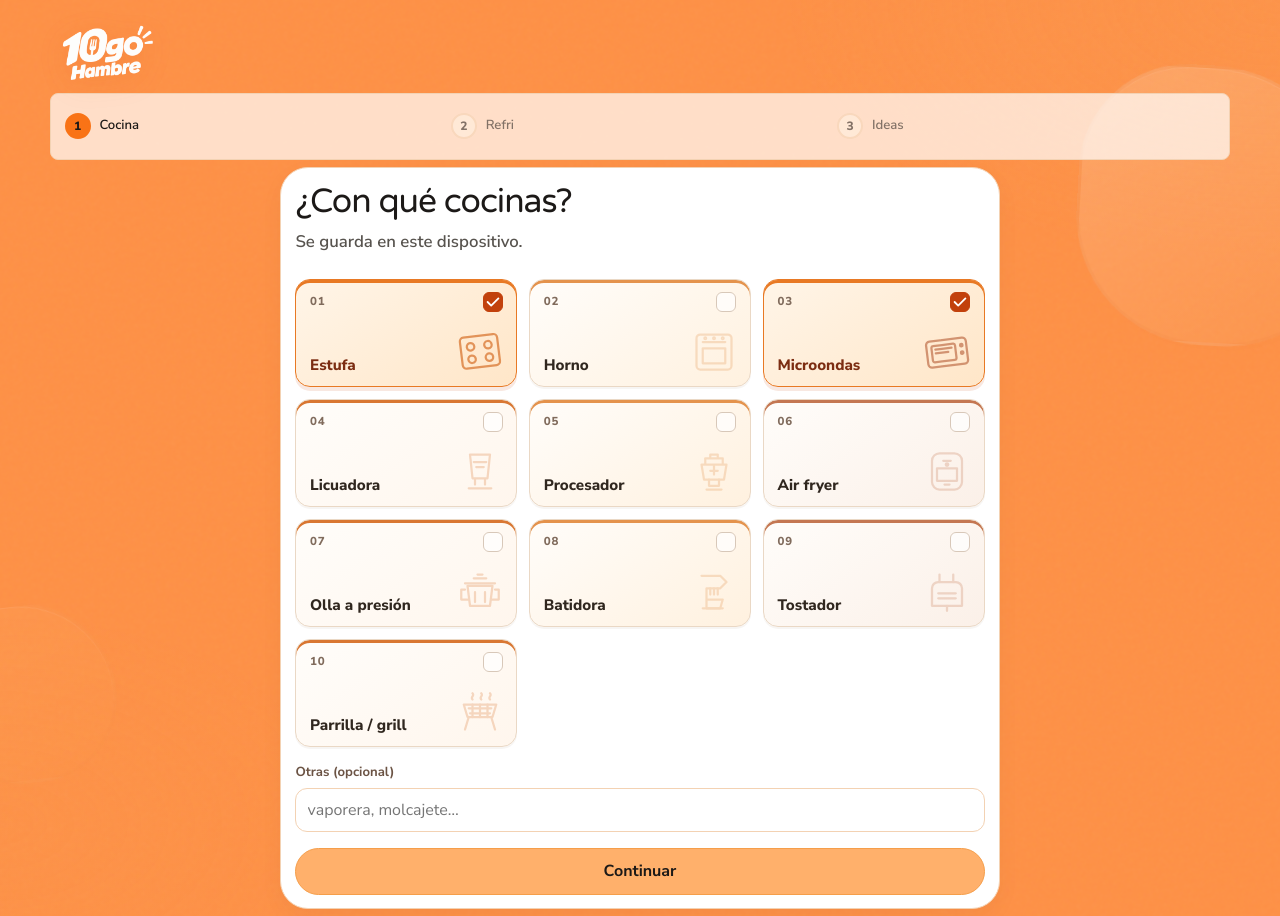
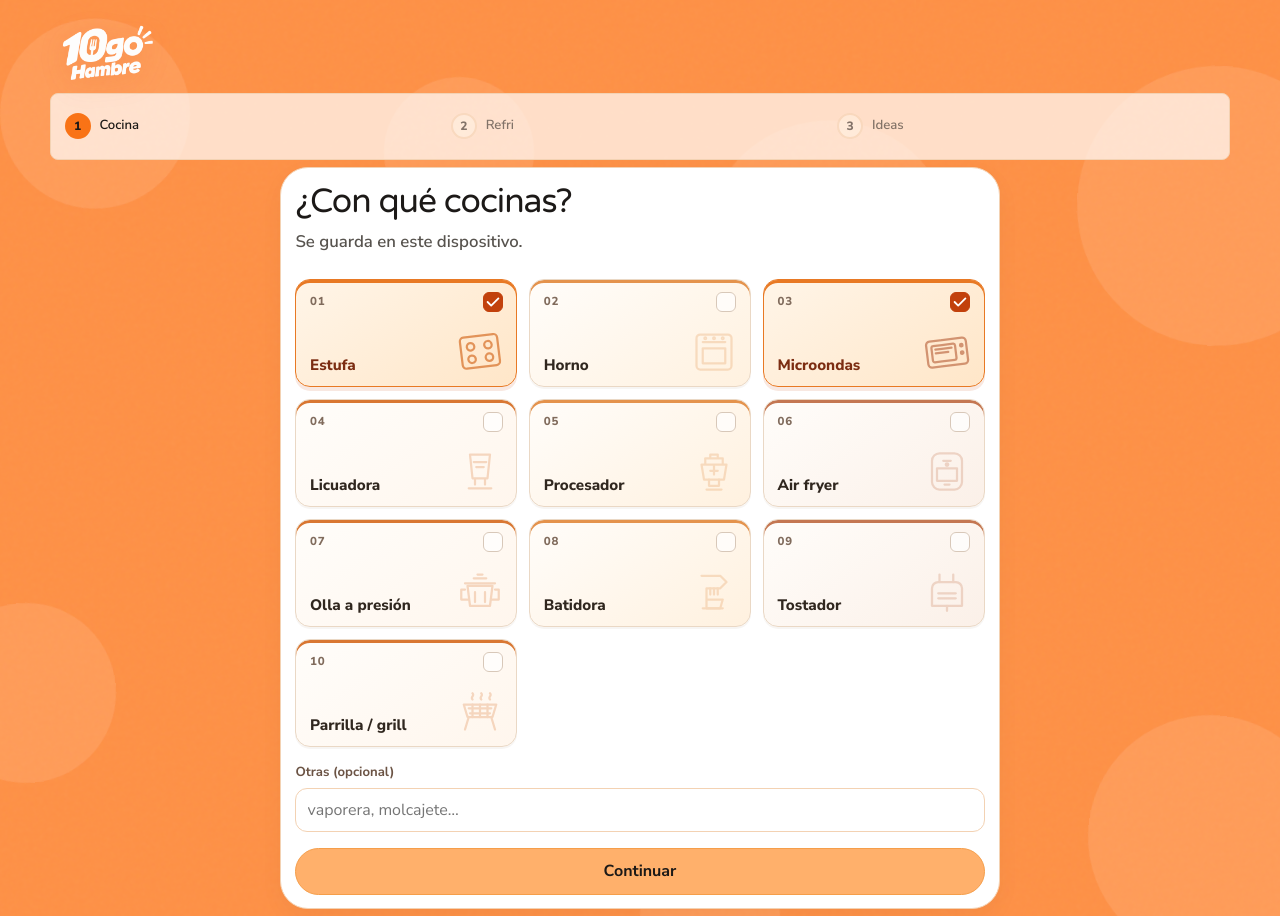
Before and after one commit to Zito0os/Codellege_Ollama, a React (Vite) app in the folder frontend/: page / in a window 1280 px wide. Built offline with nearby package versions, Linux system fonts and the light colour scheme.

Commit message:
Ui_mewjora

```diff
--- a/frontend/src/components/Ambient.jsx
+++ b/frontend/src/components/Ambient.jsx
@@ -4,6 +4,13 @@
       <div className="ambient__shape ambient__shape--a" data-float aria-hidden="true" />
       <div className="ambient__shape ambient__shape--b" data-float aria-hidden="true" />
       <div className="ambient__shape ambient__shape--c" data-float aria-hidden="true" />
+      <div className="ambient__shape ambient__shape--d" data-float aria-hidden="true" />
+      <div className="ambient__shape ambient__shape--e" data-float aria-hidden="true" />
+      <div className="ambient__shape ambient__shape--f" data-float aria-hidden="true" />
+      <div className="ambient__shape ambient__shape--g" data-float aria-hidden="true" />
+      <div className="ambient__shape ambient__shape--h" data-float aria-hidden="true" />
+      <div className="ambient__shape ambient__shape--i" data-float aria-hidden="true" />
+
       <div className="ambient__grain" aria-hidden="true" />
       <div className="ambient__content">{children}</div>
     </div>
--- a/frontend/src/components/Results.jsx
+++ b/frontend/src/components/Results.jsx
@@ -73,7 +73,7 @@
   return (
     <section className="results results--fit" ref={ref}>
       <header className="results__head">
-        <h1 className="display display--md">Ideas</h1>
+        <h1 className="display display--md">Mejores Opciones</h1>
         <div className="compose__actions">
           <button type="button" className="btn btn--soft" onClick={onBack}>
             Volver
--- a/frontend/src/index.css
+++ b/frontend/src/index.css
@@ -100,10 +100,7 @@
   position: relative;
   overflow: clip;
   min-height: 100svh;
-  background:
-    radial-gradient(900px 480px at 100% 0%, rgba(250, 160, 88, 0.18), transparent 55%),
-    radial-gradient(700px 420px at 0% 90%, rgba(250, 160, 88, 0.1), transparent 50%),
-    var(--color-background);
+  background: var(--color-background);
 }
 
 .ambient__grain {
@@ -117,11 +114,14 @@
 
 .ambient__shape {
   position: absolute;
-  border-radius: 42% 58% 50% 50%;
+  border-radius: 50%;
   pointer-events: none;
   will-change: transform;
-  border: 3px solid rgba(154, 52, 18, 0.12);
-  box-shadow: var(--shadow-clay);
+
+
+  z-index: 0;
+  opacity: 0.9;
+  background: #ffac756b;
 }
 
 .ambient__shape--a {
@@ -129,8 +129,6 @@
   height: min(30vw, 280px);
   top: 8%;
   right: -6%;
-  background: linear-gradient(145deg, #ffe8d2, #faa058);
-  opacity: 0.22;
 }
 
 .ambient__shape--b {
@@ -138,13 +136,65 @@
   height: min(20vw, 180px);
   bottom: 16%;
   left: -5%;
-  background: linear-gradient(160deg, #fdba74, #fb923c);
-  opacity: 0.12;
 }
 
 .ambient__shape--c {
-  display: none;
-}
+  width: min(16vw, 150px);
+  height: min(16vw, 150px);
+  top: 10%;
+  left: 30%;
+}
+
+.ambient__shape--d {
+  width: min(18vw, 190px);
+  height: min(18vw, 190px);
+  top: 0%;
+  left: 0%;
+}
+
+.ambient__shape--e {
+  width: min(14vw, 120px);
+  height: min(14vw, 120px);
+  top: 0%;
+  left: 300%;
+}
+
+.ambient__shape--f {
+  width: min(14vw, 140px);
+  height: min(14vw, 140px);
+  top: 90%;
+  left: 50%;
+}
+
+.ambient__shape--g {
+  width: min(19vw, 290px);
+  height: min(19vw, 290px);
+  top: 80%;
+  left: 85%;
+}
+
+.ambient__shape--h {
+  width: min(13vw, 130px);
+  height: min(13vw, 130px);
+  top: 75%;
+  left: 50%;
+}
+
+.ambient__shape--i {
+  width: min(35vw, 250px);
+  height: min(35vw, 250px);
+  top: 15%;
+  left: 55%;
+}
+
+
+
+
+
+
+
+
+
 
 .ambient__content {
   position: relative;
@@ -661,6 +711,11 @@
   border-radius: 2px;
   background: #ffe0bf;
   content: '';
+}
+
+.results__head .display--md {
+  color: #fff;
+  text-shadow: 0 2px 4px rgba(124, 45, 18, 0.32);
 }
 
 .results--fit {
```
